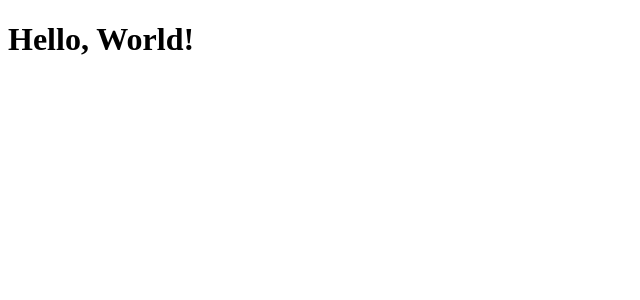
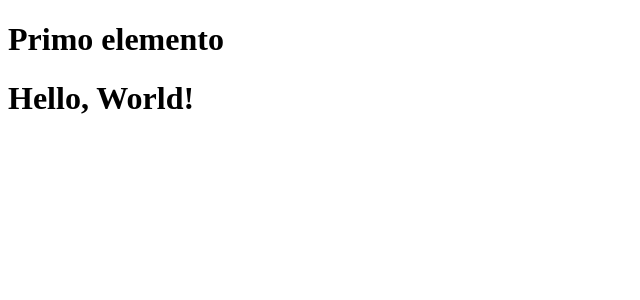
Before and after one commit to Leonardocamisa/react_exercises, a React (Create React App) app in the folder exercises/: page / in a window 1280 px wide. Shown: the top 300 px of the page, without its empty margins (0-640 px from the left). Built offline with nearby package versions, Linux system fonts and the light colour scheme.

Commit message:
creato div con più elementi

```diff
--- a/exercises/src/App.js
+++ b/exercises/src/App.js
@@ -1,10 +1,13 @@
-import React from "react";
-import { Helloworld } from "./HelloWorld";
+import React from 'react'
+import { Helloworld } from './HelloWorld'
 
 export class App extends React.Component {
     render() {
         return (
-            <Helloworld />
+            <div>
+                <h1>Primo elemento</h1>
+                <Helloworld />
+            </div>
         )
     }
 }
```
